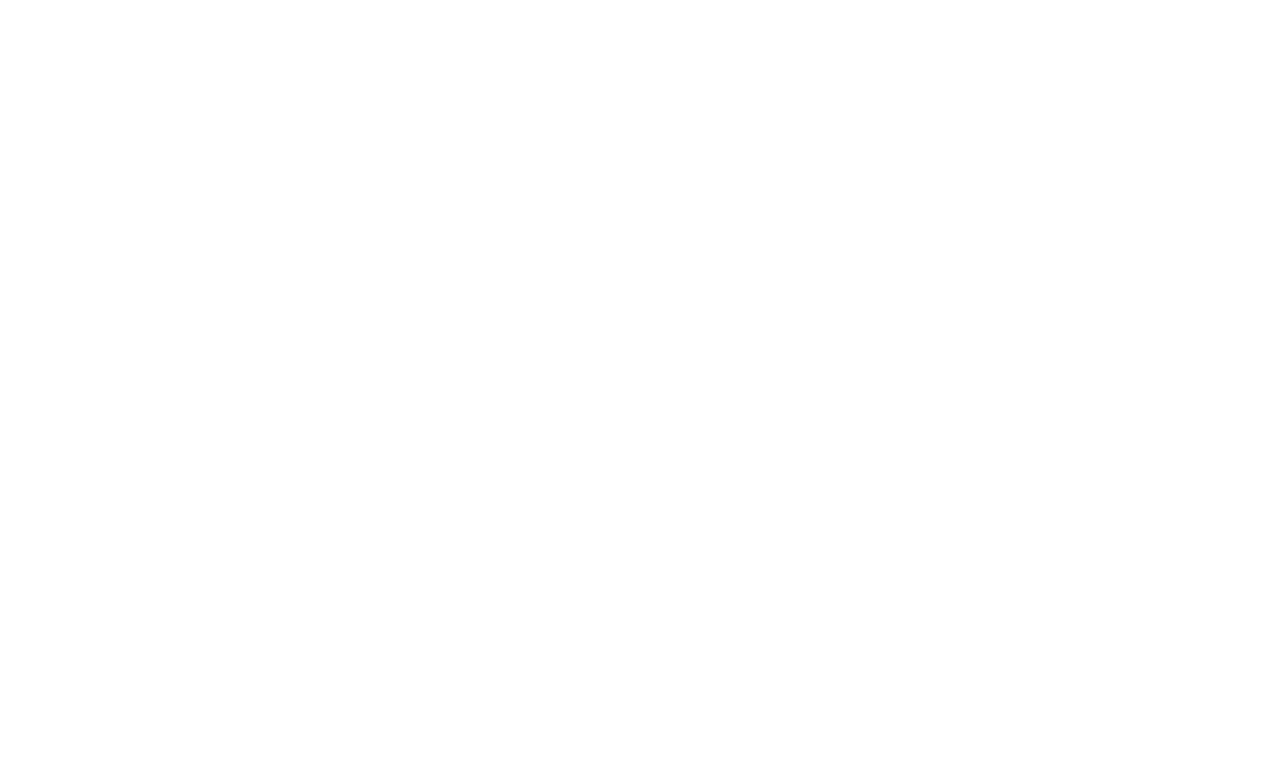
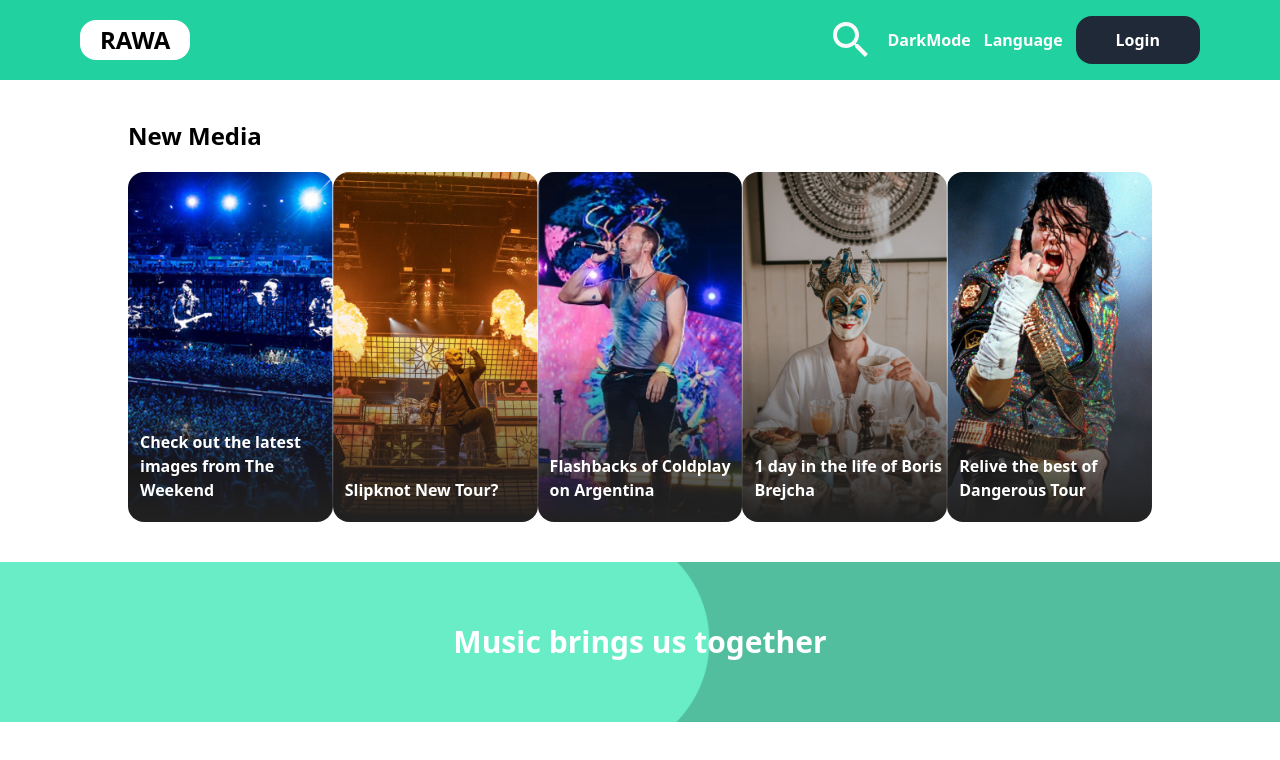
Before and after one commit to No-Country/s6-05-t-Python--React, a React (Vite) app in the folder Rawa_front/: page / in a window 1280 px wide. Shown: the top 760 px of the page. Built offline with nearby package versions, Linux system fonts and the light colour scheme; a web font is replaced by a local one.

Commit message:
uniendo rama nadir

```diff
--- a/Rawa_front/src/App.tsx
+++ b/Rawa_front/src/App.tsx
@@ -7,6 +7,9 @@
 export default function App() {
   return (
     <div className="h-screen dark:bg-gray-800">
+      <Nav/>
+      <Header/>
+      <Divider/>
     </div>
   );
 }
```
